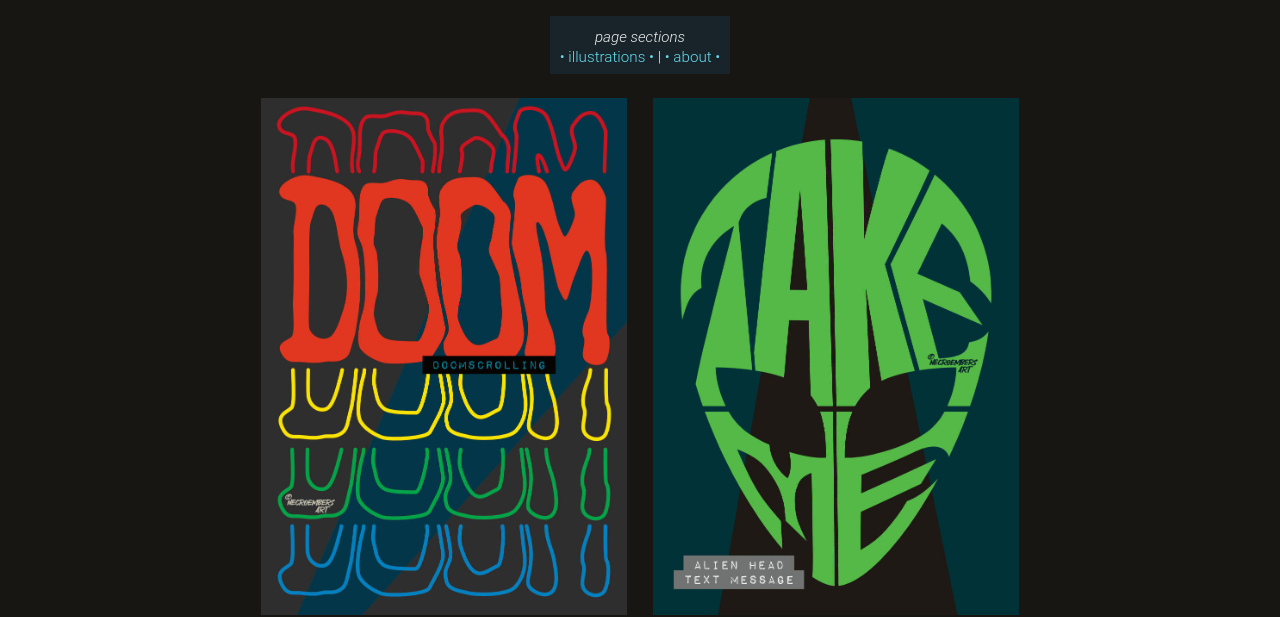
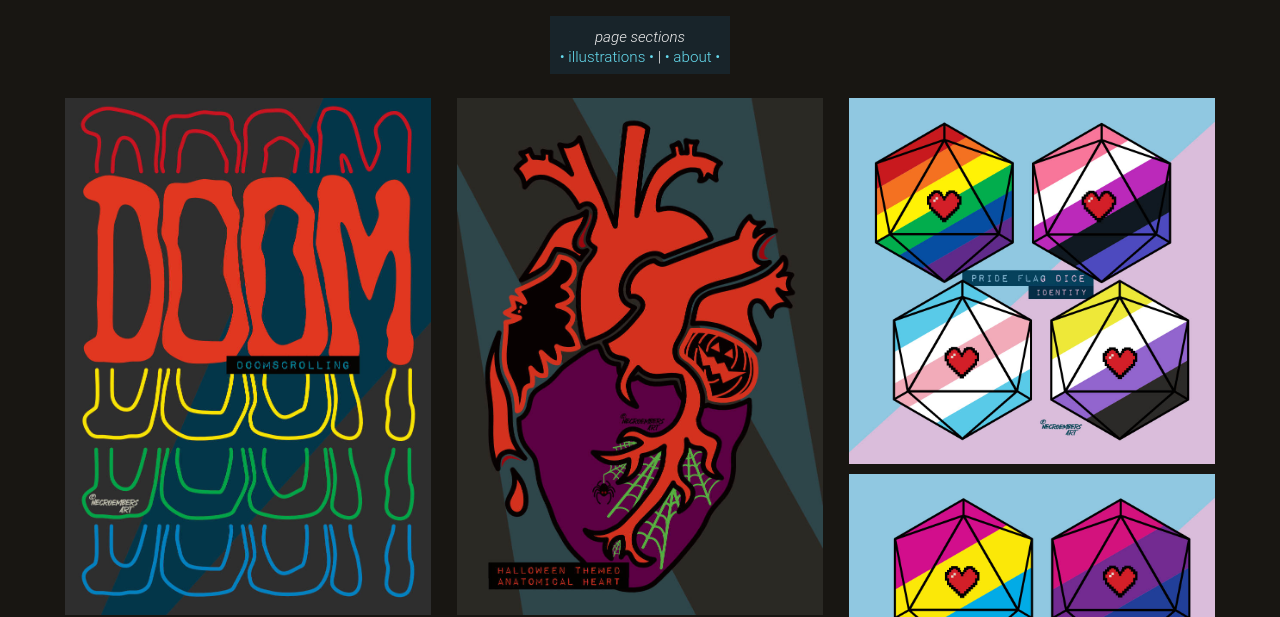
Before and after one commit to necroembers/illustration, a plain HTML site: page index.html in a window 1280 px wide. Shown: the part 104-721 px from the top of the page. Drawn offline with Linux system fonts and the light colour scheme.

Commit message:
column update

```diff
--- a/css/global.css
+++ b/css/global.css
@@ -42,7 +42,6 @@ body a:visited {
 header {
 	font-family: ‘Roboto Mono’, ‘Roboto’, monospace;
 	margin: 0 auto;
-	/* padding: 6px; */
 	text-align: center;
 }
 header img {
@@ -100,9 +99,9 @@ hr.dash {
 }
 .gallery {
 	line-height: 0;
-	-webkit-column-count: 2;
-	-moz-column-count: 2;
-	column-count: 2;
+	-webkit-column-count: 3;
+	-moz-column-count: 3;
+	column-count: 3;
 	text-align: center;
 	position: static;
 	display: inline-block;
```
